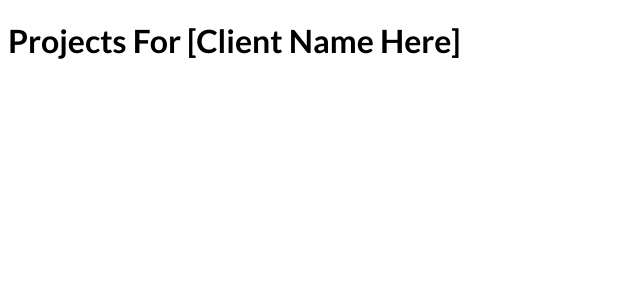
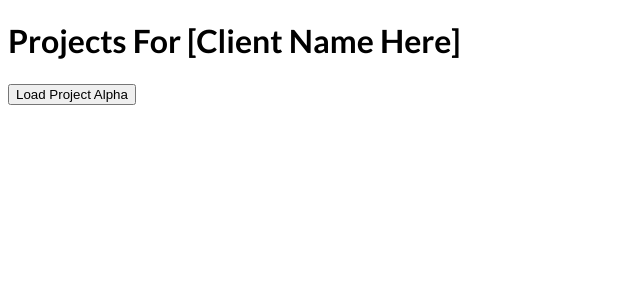
Before and after one commit to ryan258/nextjs-course, a Next.js app: page /clients/manny in a window 1280 px wide. Shown: the top 300 px of the page, without its empty margins (0-640 px from the left). Built offline with nearby package versions, Linux system fonts and the light colour scheme.

Commit message:
Implement a second way of handling <Link /> w/ dynamic values

```diff
--- a/pages/clients/[id]/index.js
+++ b/pages/clients/[id]/index.js
@@ -5,9 +5,20 @@ const ClientProjectsPage = () => {
 
   console.log(router.query)
 
+  const loadProjectHandler = () => {
+    // load data - router.push is like using the Link component, just programmatically
+    // router.push('/clients/manny/projectalpha')
+    // or we can pass in an object
+    router.push({
+      pathname: '/clients/[id]/[clientprojectid]',
+      query: { id: 'manny', clientprojectid: 'projectalpha' }
+    })
+  }
+
   return (
     <div>
       <h1>Projects For [Client Name Here]</h1>
+      <button onClick={loadProjectHandler}>Load Project Alpha</button>
     </div>
   )
 }
```
